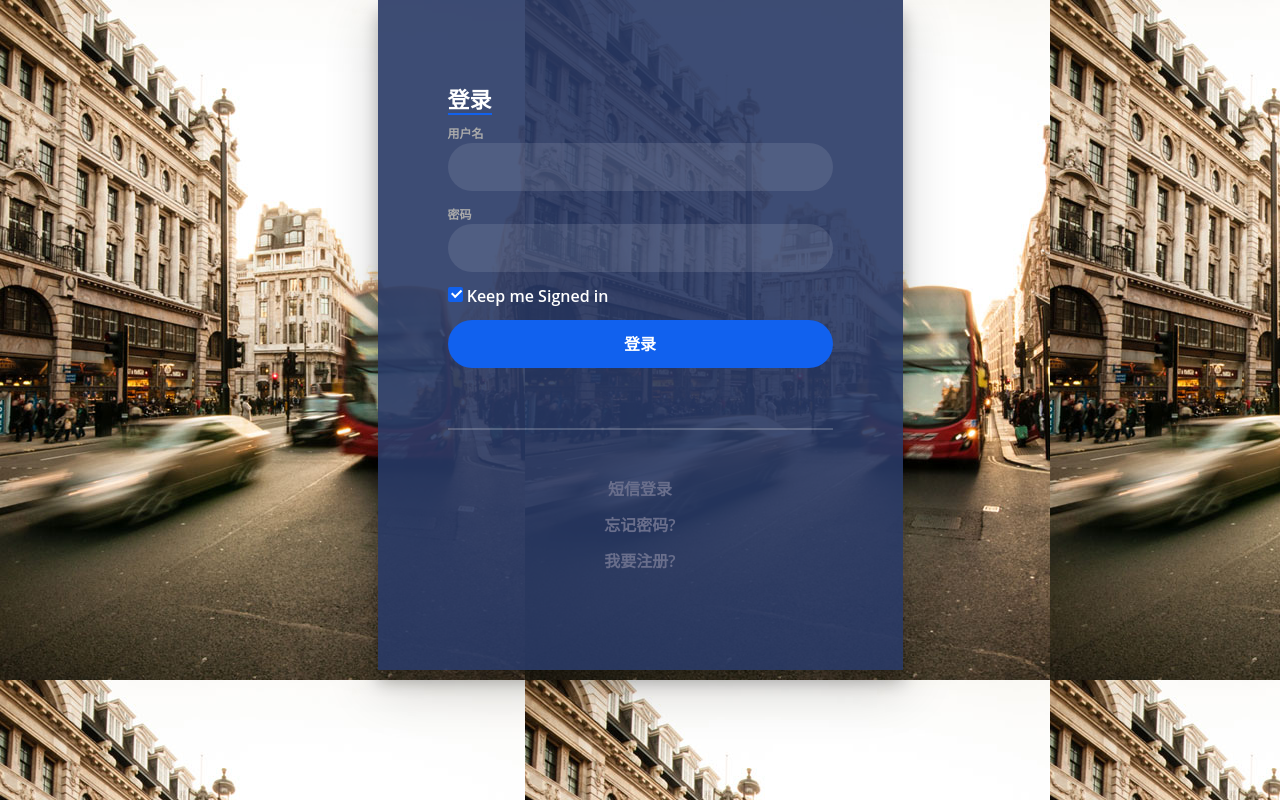
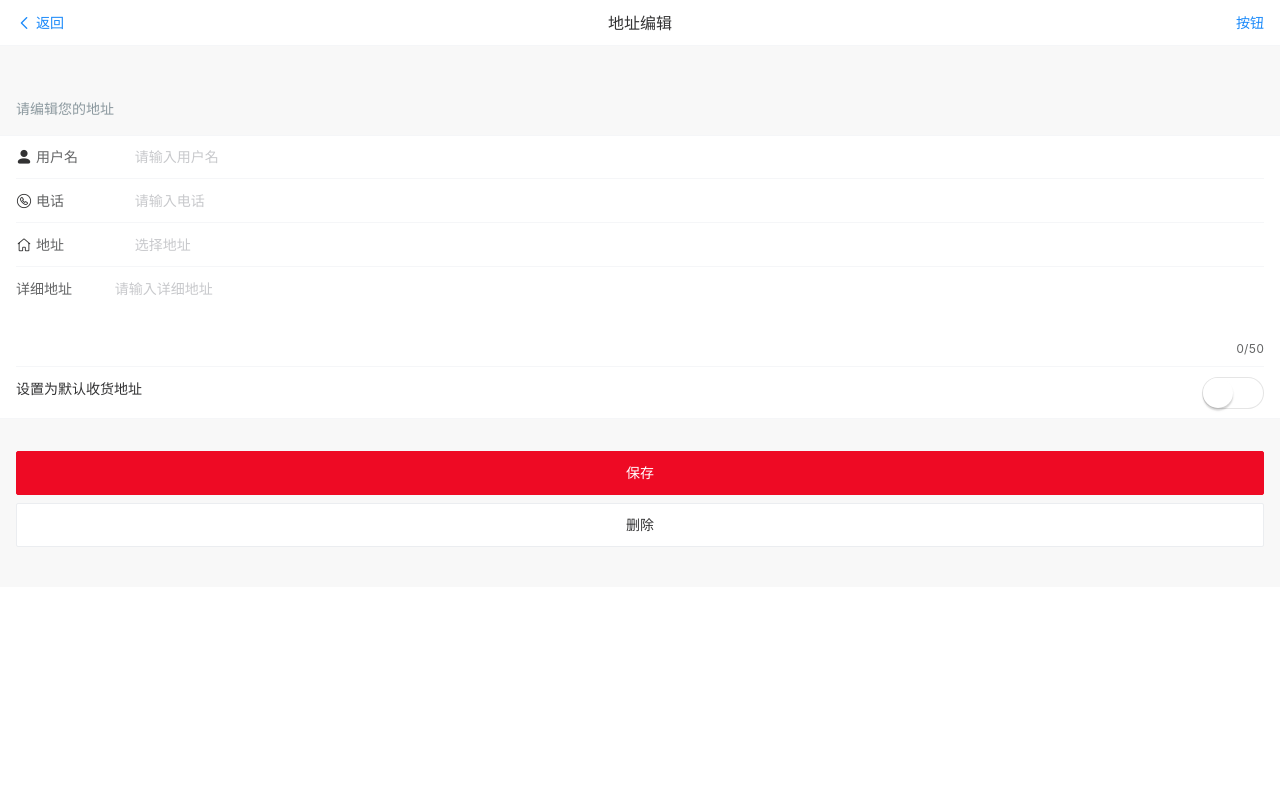
Before and after one commit to LJQ21/campus-store-ui, a Vue app: page /#/address/edit in a window 1280 px wide. Before the commit this address led to /#/login. Built offline with nearby package versions, Linux system fonts and the light colour scheme; a small style sheet from the web is missing.

Commit message:
:lipstick: 添加编辑地址页面

```diff
--- a/src/main.js
+++ b/src/main.js
@@ -5,7 +5,7 @@ import store from '@/store'
 import '_lib/Animate/animate.min.css'
 import '@/permission.js'
 import Vuelidate from 'vuelidate' // 引入表单验证
-import { Notify, Tabbar, TabbarItem, NavBar, Button, Row, Col, Cell, CellGroup, Icon, Checkbox, CheckboxGroup, Card, SubmitBar, CountDown, Step, Steps, Search, Swipe, SwipeItem, Lazyload, Sku, Tag, Grid, GridItem, Image, Divider, Sticky, Field, Picker, Popup, Uploader, Sidebar, SidebarItem, GoodsAction, GoodsActionIcon, GoodsActionButton, Skeleton, Loading } from 'vant'
+import { Notify, Tabbar, TabbarItem, NavBar, Button, Row, Col, Cell, CellGroup, Icon, Checkbox, CheckboxGroup, Card, SubmitBar, CountDown, Step, Steps, Search, Swipe, SwipeItem, Lazyload, Sku, Tag, Grid, GridItem, Image, Divider, Sticky, Field, Picker, Popup, Uploader, Sidebar, SidebarItem, GoodsAction, GoodsActionIcon, GoodsActionButton, Skeleton, Loading, Switch } from 'vant'
 
 Vue
   .use(Vuelidate)
@@ -42,6 +42,7 @@ Vue
   .use(GoodsActionButton)
   .use(Skeleton) // 骨架层
   .use(Loading) // 加载
+  .use(Switch)
 
 Vue.config.productionTip = false
 
--- a/src/permission.js
+++ b/src/permission.js
@@ -7,7 +7,7 @@ import { getToken } from '@/utils/auth' // get token from cookie
 
 NProgress.configure({ showSpinner: false }) // NProgress Configuration
 
-const whiteList = ['/login', '/register'] // no redirect whitelist
+const whiteList = ['/login', '/register', '/address/edit'] // no redirect whitelist
 
 router.beforeEach(async(to, from, next) => {
   // start progress bar
@@ -29,6 +29,7 @@ router.beforeEach(async(to, from, next) => {
       } else {
         try {
           const { roles } = await store.dispatch('user/getInfo')
+          console.log(roles)
           // hack method to ensure that addRoutes is complete
           // set the replace: true, so the navigation will not leave a history record
           next({ ...to, replace: true })
--- a/src/router/index.js
+++ b/src/router/index.js
@@ -52,6 +52,23 @@ const routes = [
     path: '/details',
     name: 'Details',
     component: () => import('@/views/details/index')
+  },
+  {
+    path: '/address',
+    name: 'Address',
+    component: () => import('@/views/address/index'),
+    children: [
+      {
+        path: '/address/edit',
+        name: 'Edit',
+        component: () => import('@/views/address/edit-address/index')
+      },
+      {
+        path: '/address/list',
+        name: 'List',
+        component: () => import('@/views/address/list-address/index')
+      }
+    ]
   }
 ]
 
--- /dev/null
+++ b/src/views/address/edit-address/index.vue
@@ -0,0 +1,110 @@
+<template lang='pug'>
+  #edit-address-container
+    .edit-address-header
+      van-nav-bar(title='地址编辑' left-text='返回' right-text='按钮' left-arrow @click-left='goBack')
+    .edit-address-content
+      h2.edit-address-content_title 请编辑您的地址
+      van-cell-group
+        van-field(v-model='addressForm.name' label='用户名' left-icon='contact' placeholder='请输入用户名')
+        van-field(v-model='addressForm.phoneNumber' label='电话' left-icon='phone-circle-o' placeholder='请输入电话')
+        van-field(readonly clickable label='地址' left-icon='wap-home-o' :value='addressForm.city' placeholder='选择地址' @click='showPicker = true')
+        van-popup(v-model='showPicker' position='bottom')
+          van-picker(show-toolbar :columns='columns' @cancel='showPicker = false' @confirm='onConfirm' @change='onChange')
+        van-field(v-model='addressForm.addressDetail' label='详细地址' placeholder='请输入详细地址' type='textarea' maxlength='50' show-word-limit)
+        van-cell(title='设置为默认收货地址')
+          van-switch(slot='right-icon' v-model='setDefault')
+      .edit-address-content_btns
+        van-button.edit-address-content_btn(type='danger' @click='saveAddress') 保存
+        van-button.edit-address-content_btn(type='default' @click='deleteAddress') 删除
+</template>
+
+<script>
+let citys = {}
+export default {
+  name: 'EditAdress',
+  data() {
+    return {
+      showPicker: false, // 显示地址选择器
+      setDefault: false, // 设置为默认地址
+      columns: [
+        {
+          values: Object.keys(citys),
+          className: 'column1'
+        },
+        {
+          values: citys['浙江'],
+          className: 'column2',
+          defaultIndex: 2
+        }
+      ],
+      addressForm: {
+        name: '',
+        phoneNumber: '',
+        city: '',
+        addressDetail: ''
+      }
+    }
+  },
+  // created() {
+  //   this.getCitys()
+  // },
+  // watch: {
+  //   // 如果路由有变化，会再次执行该方法
+  //   '$route': 'getCitys'
+  // },
+  beforeRouteEnter(to, from, next) {
+    next(vm => {
+      vm.getCitys()
+    })
+  },
+  methods: {
+    goBack() {
+      this.$router.go(-1)
+    },
+    onChange(picker, values) {
+      picker.setColumnValues(1, citys[values[0]])
+    },
+    onConfirm(value) {
+      this.addressForm.city = value.join('')
+      this.showPicker = false
+    },
+    getCitys() {
+      citys = {
+        '浙江': ['杭州', '宁波', '温州', '嘉兴', '湖州'],
+        '福建': ['福州', '厦门', '莆田', '三明', '泉州']
+      }
+    },
+    saveAddress() {
+      // 调用保存订单api
+    },
+    deleteAddress() {
+      // 调用删除订单api
+    }
+  }
+}
+</script>
+
+<style lang="less" scoped>
+#edit-address-container {
+  background: #f8f8f8;
+  .edit-address-content {
+    margin-top: 20px;
+    &_title {
+      margin: 0;
+      padding: 32px 16px 16px;
+      padding-top: 32px;
+      color: rgba(69, 90, 100, 0.6);
+      font-weight: normal;
+      font-size: 14px;
+    }
+    &_btns {
+      padding: 32px 16px;
+    }
+    &_btn {
+      display: block;
+      width: 100%;
+      margin-bottom: 8px;
+    }
+  }
+}
+</style>
--- /dev/null
+++ b/src/views/address/index.vue
@@ -0,0 +1,14 @@
+<template lang='pug'>
+  #address-container
+    router-view
+</template>
+
+<script>
+export default {
+  name: 'EditAdress'
+}
+</script>
+
+<style lang="less" scoped>
+
+</style>
--- /dev/null
+++ b/src/views/address/list-address/index.vue
@@ -0,0 +1,16 @@
+<template lang='pug'>
+  #list-address-container
+    .list-address-header
+      van-nav-bar(title='地址列表' left-text='返回' right-text='按钮' left-arrow @click-left='onClickLeft' @click-right='onClickRight')
+    .list-address-content
+</template>
+
+<script>
+export default {
+  name: 'ListAdress'
+}
+</script>
+
+<style lang='less' scoped>
+
+</style>
--- a/src/views/details/index.vue
+++ b/src/views/details/index.vue
@@ -21,7 +21,7 @@
     .details-btmnar
       // 商品底部栏
       van-goods-action
-        van-goods-action-icon(icon='chat-o', @click='sorry')
+        van-goods-action-icon(icon='chat-o')
           | 客服
         van-goods-action-icon(icon='cart-o', @click='goCart')
           | 购物车
```
